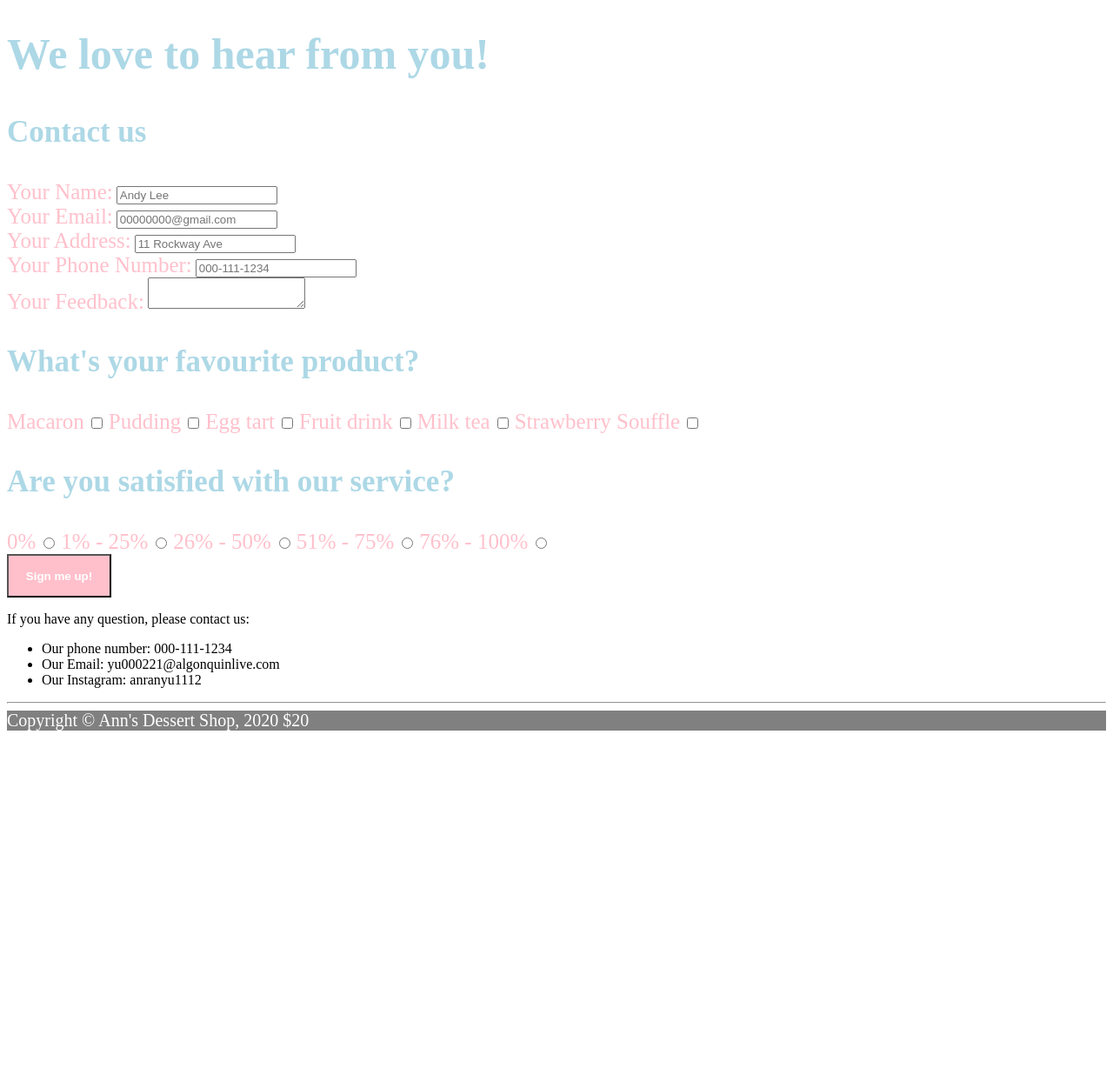
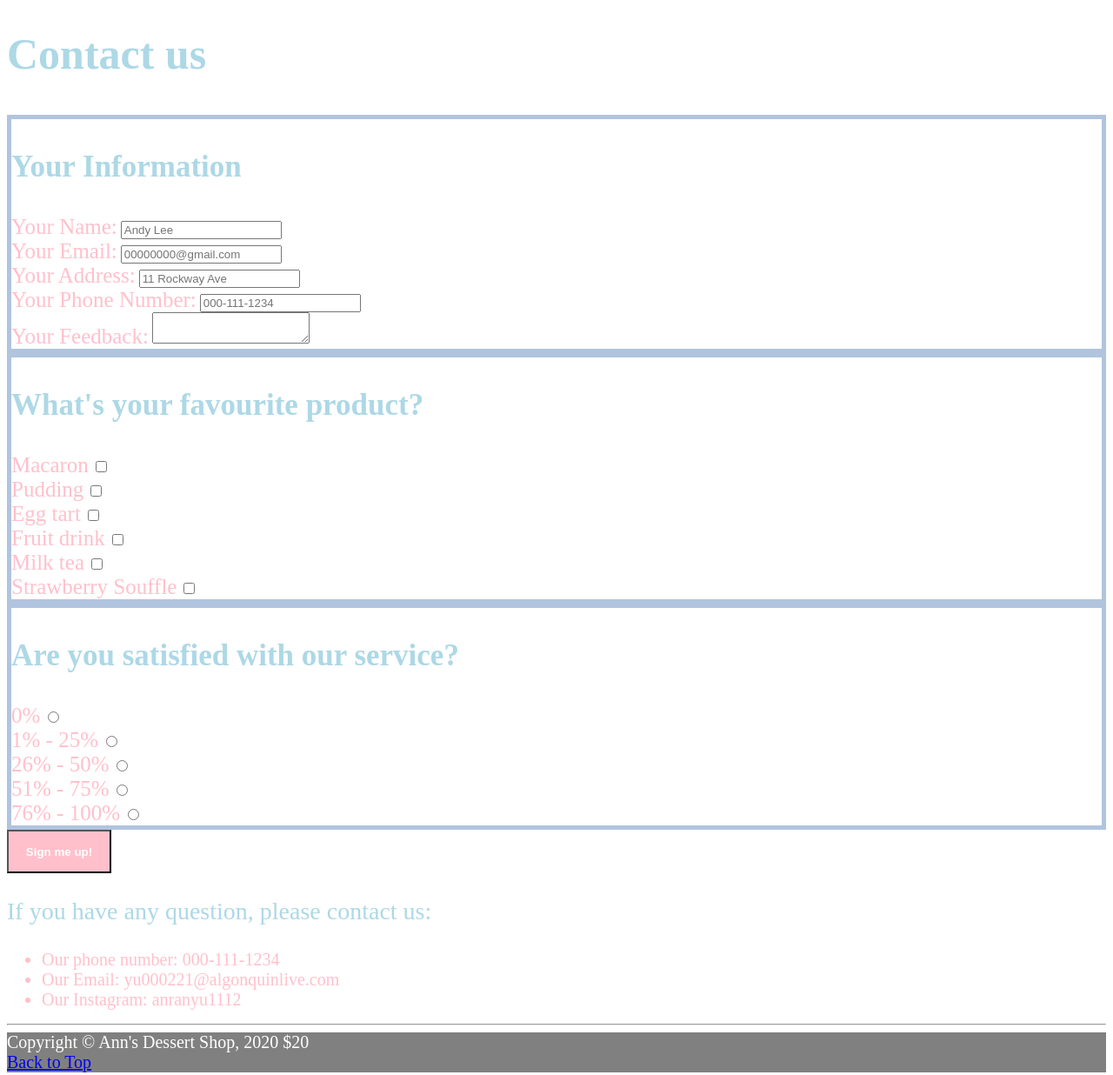
Before and after one commit to yu000221/yu000221-level1.github.io, a plain HTML site: page midterm/contact.html in a window 1280 px wide. Shown: the part 640-1876 px from the top of the page at 87% size. Before the commit the page ends 1488 px from the top, so only its background shows below. Drawn offline with Linux system fonts and the light colour scheme.

Commit message:
change contact.html and products.html messages

```diff
--- a/midterm/contact.html
+++ b/midterm/contact.html
@@ -4,7 +4,7 @@
 <head>
   <meta charset="UTF-8">
   <!-- Title of the site -->
-  <title>Ann's Dessert Shop - Products</title>
+  <title>Ann's Dessert Shop - Home</title>
   <!-- Link to the main.css -->
   <link href="css/main.css" rel="stylesheet">
 </head>
@@ -12,23 +12,21 @@
 <body>
   <!-- Header of the site -->
   <header style="background:pink;">
-    <h1 class="h1">Ann's Dessert Shop</h1>
+    <h1 class="h1" id="h1">Ann's Dessert Shop</h1>
     <hr>
     <nav class="navigation">
       <ul>
           <li><a href="index.html" id="Home">Home</a></li>
-          <li><a href="products.html" id="Products">Products</a></li>
-          <li><a href="contact.html" id="Contact">Contact</a></li>
+          <li><a href="#Pro" id="Products">Products</a></li>
+          <li><a href="#Con" id="Contact">Contact</a></li>
       </ul>
         </nav>
   </header>
-  <!-- main content of the site -->
-  <main>
-    <section>
-      <h2>We love to hear from you!</h2>
-      <!-- adding a form -->
-      <h3>Contact us</h3>
+  <section>
+    <h2 id="Con">Contact us</h2>
     <!-- adding form -->
+    <div class="special">
+    <h3>Your Information</h3>
     <form action="contact.html" method="post">
         <label for="fullname">Your Name:</label>
         <input id="fullname" type="text" name="fullname" placeholder="Andy Lee" required>
@@ -50,44 +48,68 @@
         <label for="feedback">Your Feedback:</label>
         <textarea id="feedback"></textarea>
       </form>
+    </div>
+      </section>
       <!-- adding checkbox-->
+      <section>
+        <div class="special">
       <h3>What's your favourite product?</h3>
       <form action="contact.html" method="post">
+          <div>
         <label for="Macaron">Macaron</label>
         <input type="checkbox" id="Macaron" name="Macaron">
-
+    </div>
+    <div>
         <label for="Pudding">Pudding</label>
         <input type="checkbox" id="Pudding" name="Pudding">
-
+    </div>
+    <div>
         <label for="Egg tart">Egg tart</label>
         <input type="checkbox" id="Egg tart" name="Egg tart">
-
+    </div>
+    <div>
         <label for="Fruit drink">Fruit drink</label>
         <input type="checkbox" id="Fruit drink" name="Fruit drink">
-
+    </div>
+    <div>
         <label for="Milk tea">Milk tea</label>
         <input type="checkbox" id="Milk tea" name="Milk tea">
-
+    </div>
+    <div>
         <label for="Strawberry Souffle">Strawberry Souffle</label>
         <input type="checkbox" id="Strawberry Souffle" name="Strawberry Souffle">
+    </div>
       </form>
+      </div>
       <!-- adding Radio Button -->
+      <div class="special">
       <h3>Are you satisfied with our service?</h3>
       <form action="contact.html" method="post">
+          <div>
         <label for="No">0%</label>
         <input type="radio" id="No" name="satisfaction">
+    </div>
+    <div>
         <label for="little">1% - 25%</label>
         <input type="radio" id="little" name="satisfaction">
+    </div>
+    <div>
         <label for="half">26% - 50%</label>
         <input type="radio" id="half" name="satisfaction">
+    </div>
+    <div>
         <label for="alot">51% - 75%</label>
         <input type="radio" id="alot" name="satisfaction">
+    </div>
+    <div>
         <label for="all">76% - 100%</label>
         <input type="radio" id="all" name="satisfaction">
+    </div>
       </form>
+      </div>
       <button type="submit">Sign me up!</button>
       <!-- adding a paragraph-->
-      <p>If you have any question, please contact us:</p>
+      <p class="info">If you have any question, please contact us:</p>
       <!-- adding Unordered List -->
       <ul>
           <li>Our phone number: 000-111-1234</li>
@@ -95,12 +117,14 @@
           <li>Our Instagram: anranyu1112</li>
       </ul>
     </section>
+    </article>
   </main>
   <hr>
   <!-- footer of the site -->
   <footer class="site-footer">
     <!-- HTML Entities -->
-    Copyright &copy; Ann&apos;s Dessert Shop, 2020 &dollar;20
+    Copyright &copy; Ann&apos;s Dessert Shop, 2020 &dollar;20<br>
+    <a href="#h1">Back to Top</a>
   </footer>
 </body>
 
```
Also changed, not shown: midterm/products.html (+36 -25 lines).
